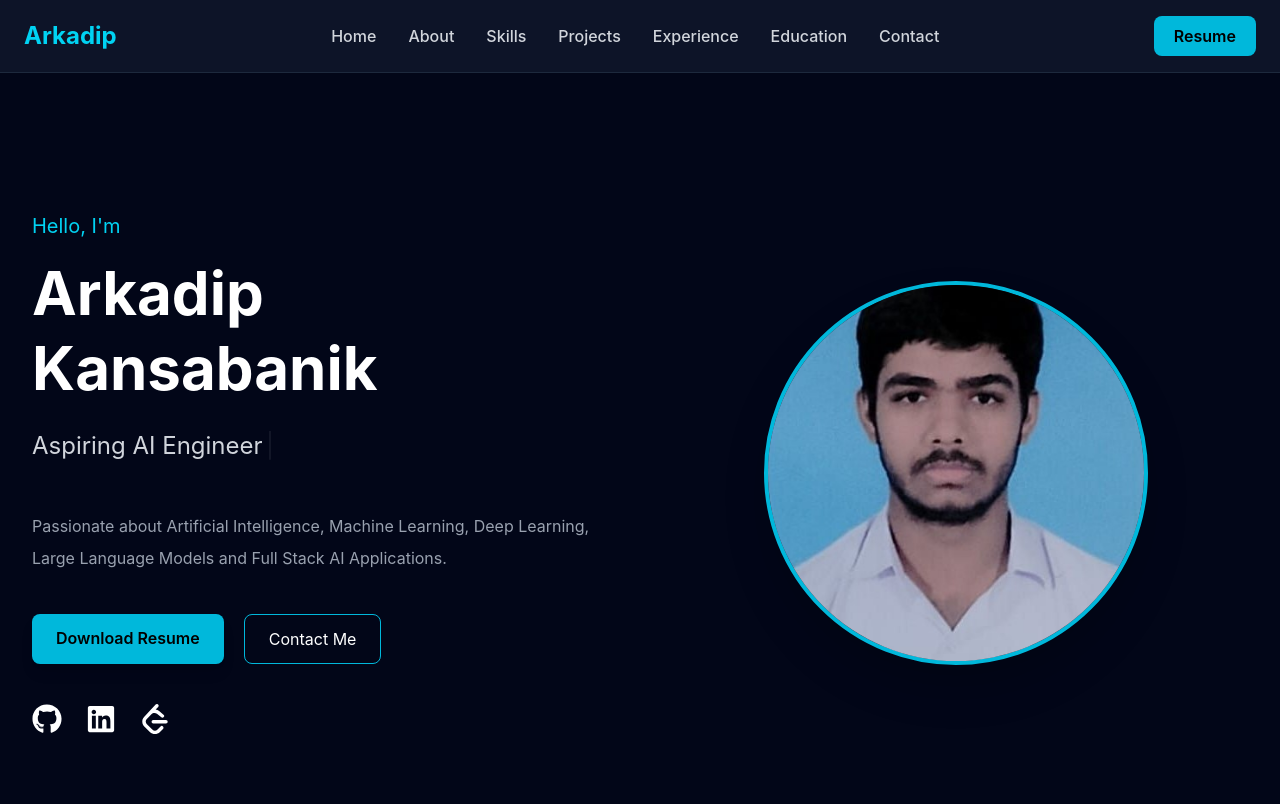
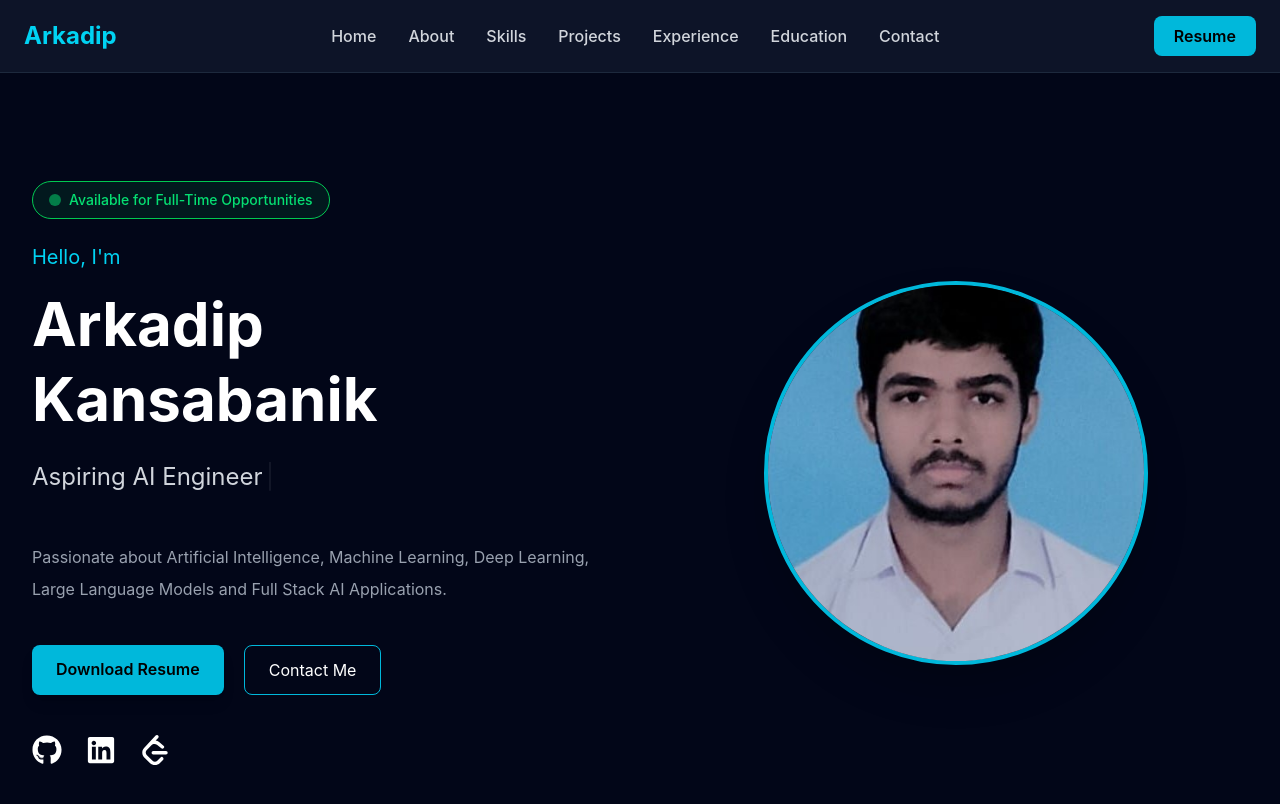
Before and after one commit to Arkadip-Kansabanik/My-Portfolio, a React (Vite) app: page / in a window 1280 px wide. Shown: the top 804 px of the page. Built offline with nearby package versions, Linux system fonts and the light colour scheme.

Commit message:
Added availability badge to hero section

```diff
--- a/src/components/Hero/Hero.jsx
+++ b/src/components/Hero/Hero.jsx
@@ -3,6 +3,7 @@ import { FaGithub, FaLinkedin } from "react-icons/fa";
 import { SiLeetcode } from "react-icons/si";
 import { Typewriter } from "react-simple-typewriter";
 import { Link } from "react-scroll";
+
 import portfolio from "../../data/portfolio";
 
 function Hero() {
@@ -21,6 +22,22 @@ function Hero() {
             animate={{ opacity: 1, x: 0 }}
             transition={{ duration: 0.8 }}
           >
+
+            {/* Availability Badge */}
+
+            <motion.div
+              initial={{ opacity: 0, y: -20 }}
+              animate={{ opacity: 1, y: 0 }}
+              transition={{ delay: 0.2 }}
+              className="inline-flex items-center gap-2 bg-green-500/10 border border-green-500 text-green-400 px-4 py-2 rounded-full mb-6"
+            >
+              <span className="w-3 h-3 rounded-full bg-green-400 animate-pulse"></span>
+
+              <span className="text-sm font-medium">
+                {portfolio.availability}
+              </span>
+            </motion.div>
+
             <p className="text-cyan-400 text-xl mb-4">
               Hello, I'm
             </p>
@@ -107,6 +124,7 @@ function Hero() {
                 <SiLeetcode className="cursor-pointer hover:text-cyan-400 hover:scale-125 transition-all duration-300" />
               </a>
             </motion.div>
+
           </motion.div>
 
           {/* Right Side */}
--- a/src/data/portfolio.js
+++ b/src/data/portfolio.js
@@ -13,6 +13,8 @@ const portfolio = {
   description:
     "Passionate about Artificial Intelligence, Machine Learning, Deep Learning, Large Language Models and Full Stack AI Applications.",
 
+  availability: "Available for Full-Time Opportunities",
+
   social: {
     github: "https://github.com/Arkadip-Kansabanik",
     linkedin: "https://www.linkedin.com/in/arkadip-kansabanik-b1724b392",
```
